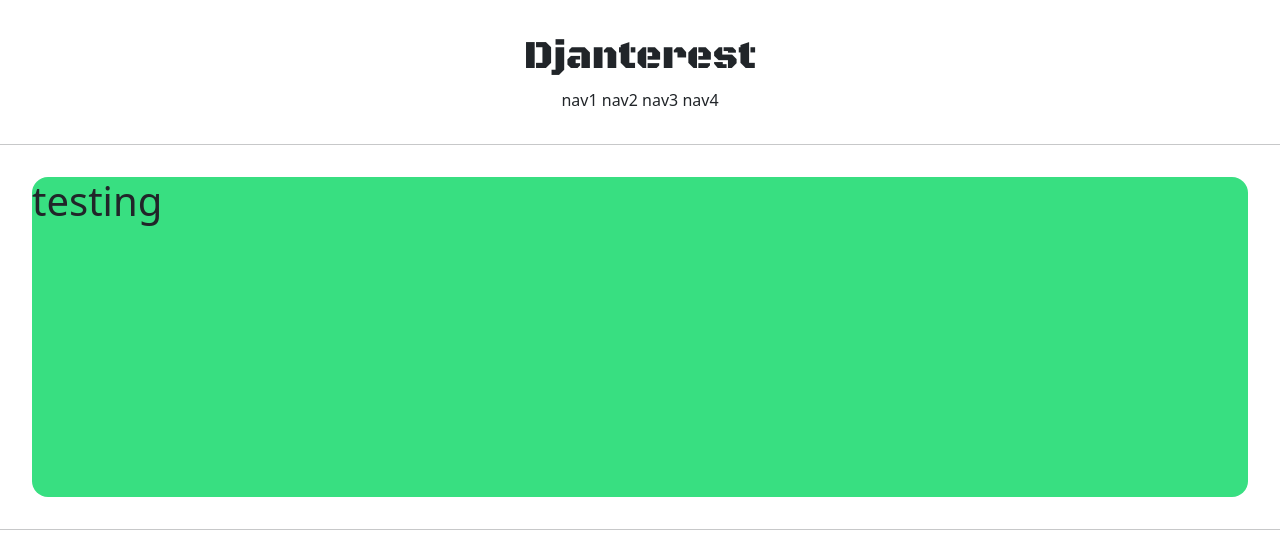
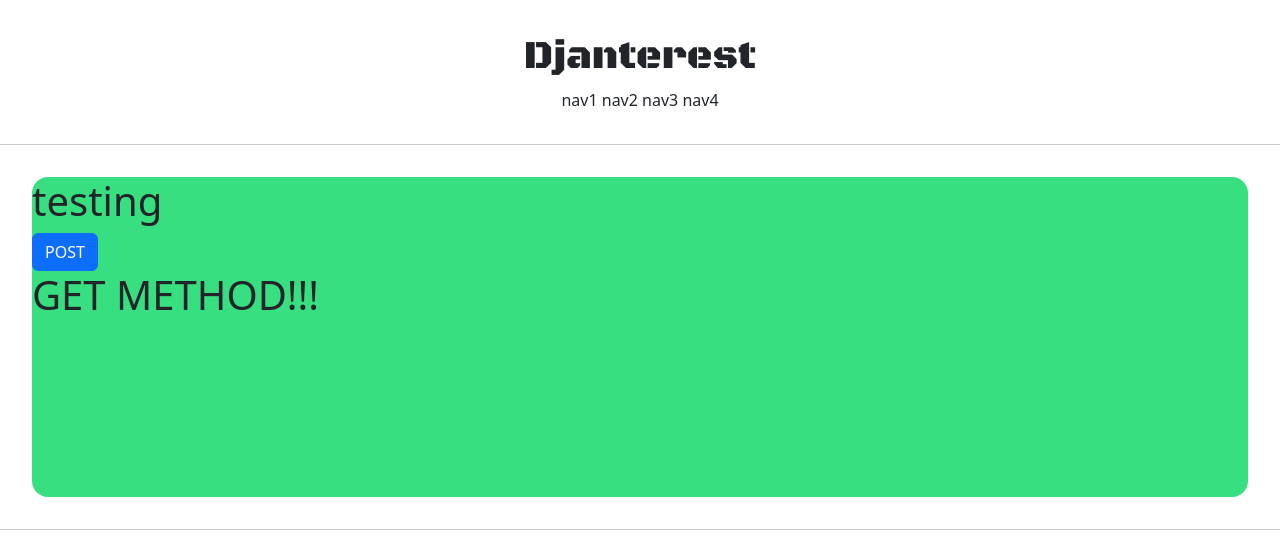
Before and after one commit to jaeyeong13/Django-Pinterest, a Django app: page /account/hello_world/ in a window 1280 px wide. Shown: the top 559 px of the page. Run offline with Django 5.2, Linux system fonts and the light colour scheme.

Commit message:
feat: 'accountapp\views.py'의 hello_world라는 함수에 내용 추가

```diff
--- a/accountapp/templates/accountapp/hello_world.html
+++ b/accountapp/templates/accountapp/hello_world.html
@@ -3,5 +3,14 @@
 {% block content %}
   <div style="height: 20rem; background-color: #38df81; border-radius: 1rem; margin: 2rem;">
     <h1>testing</h1>
+
+    <form action="/account/hello_world/" method="post">
+      {% csrf_token %}
+      <input type="submit" class="btn btn-primary" value="POST">
+    </form>
+
+    <h1>
+      {{ text }}
+    </h1>
   </div>
 {% endblock %}
--- a/accountapp/views.py
+++ b/accountapp/views.py
@@ -4,4 +4,7 @@ from django.shortcuts import render
 # Create your views here.
 
 def hello_world(request):
-  return render(request, 'accountapp/hello_world.html')
+  if request.method == 'POST':
+    return render(request, 'accountapp/hello_world.html', context={'text':'POST METHOD!!!'})
+  else:
+    return render(request, 'accountapp/hello_world.html', context={'text':'GET METHOD!!!'})
```
